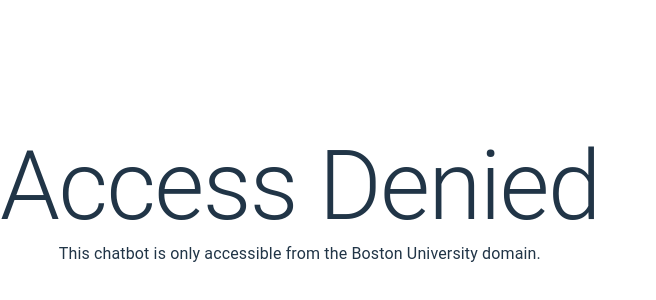
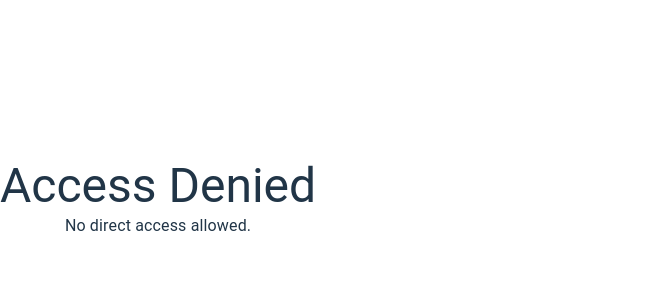
Before and after one commit to hicsail/aida-content-host, a React (Vite) app in the folder client/: page / in a window 1280 px wide. Shown: the part 202-502 px from the top of the page, without its empty margins (0-656 px from the left). Built offline with nearby package versions, Linux system fonts and the light colour scheme.

Commit message:
fix: check embedding (#16)
* switch to embedding check

* check header in nginx

```diff
--- a/client/src/App.tsx
+++ b/client/src/App.tsx
@@ -1,9 +1,9 @@
 import "./App.css";
 import { Chatbot } from "./components/ChatBot";
-import { withDomainCheck } from "./hoc/withDomainCheck";
+import { withEmbedding } from "./hoc/withEmbedding";
 
 function App() {
-  const SecuredChatBot = withDomainCheck(Chatbot);
+  const SecuredChatBot = withEmbedding(Chatbot);
 
   return <SecuredChatBot />;
 }
--- a/client/src/hoc/withDomainCheck.tsx
+++ /dev/null
@@ -1,22 +0,0 @@
-import { Box, Typography } from "@mui/material";
-import { ComponentType } from "react";
-
-const allowedDomains = /\.bu\.edu$/;
-
-export const withDomainCheck =
-  <P extends object>(Component: ComponentType<P>) =>
-  (props: P) => {
-    if (!allowedDomains.test(window.location.hostname)) {
-      console.error("Access Denied");
-      return (
-        <Box>
-          <Typography variant="h1">Access Denied</Typography>
-          <Typography variant="body1">
-            This chatbot is only accessible from the Boston University domain.
-          </Typography>
-        </Box>
-      );
-    }
-
-    return <Component {...props} />;
-  };
--- /dev/null
+++ b/client/src/hoc/withEmbedding.tsx
@@ -0,0 +1,20 @@
+import { Box, Typography } from "@mui/material";
+import { ComponentType } from "react";
+
+export const withEmbedding =
+  <P extends object>(Component: ComponentType<P>) =>
+  (props: P) => {
+    const isEmbedded = window.self !== window.top;
+
+    if (!isEmbedded) {
+      console.error("Access Denied");
+      return (
+        <Box>
+          <Typography variant="h3">Access Denied</Typography>
+          <Typography variant="body1">No direct access allowed.</Typography>
+        </Box>
+      );
+    }
+
+    return <Component {...props} />;
+  };
```
Also changed, not shown: 1 other file (tests, documents, lock files or other folders).
